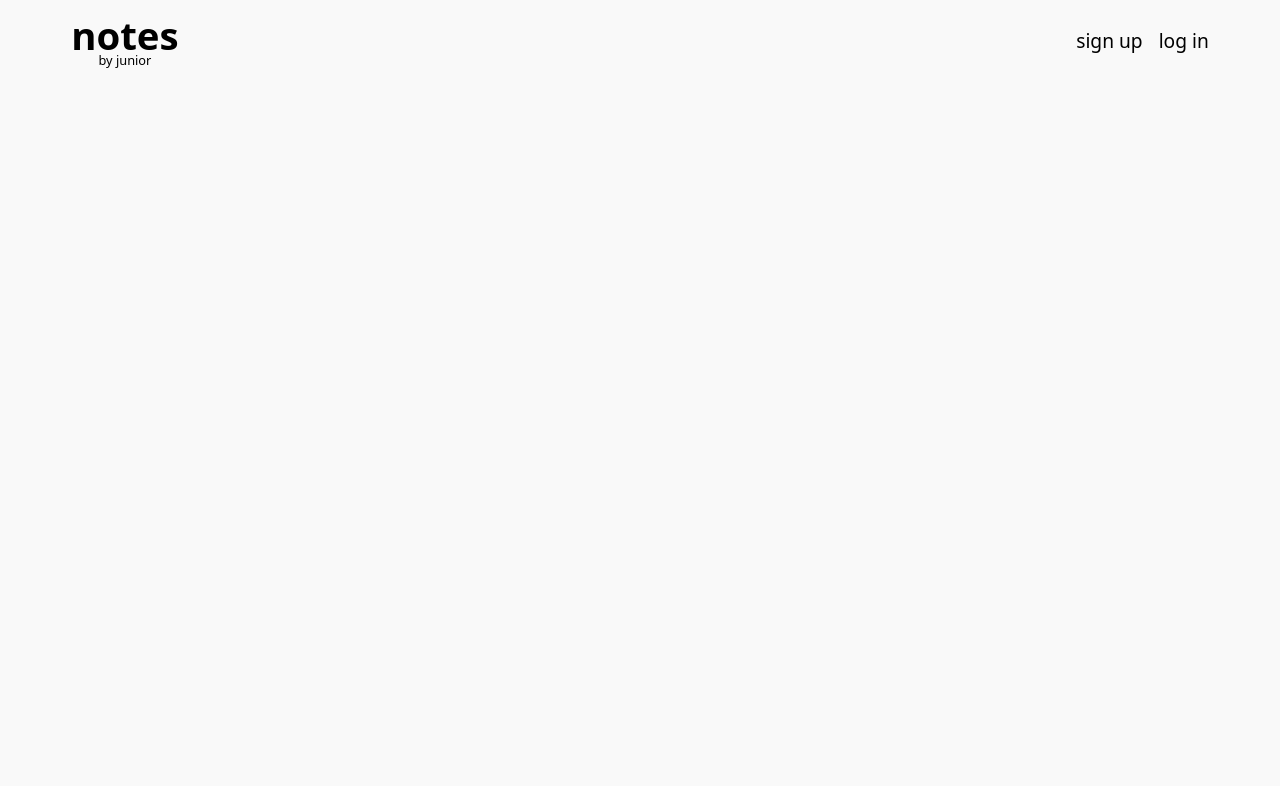
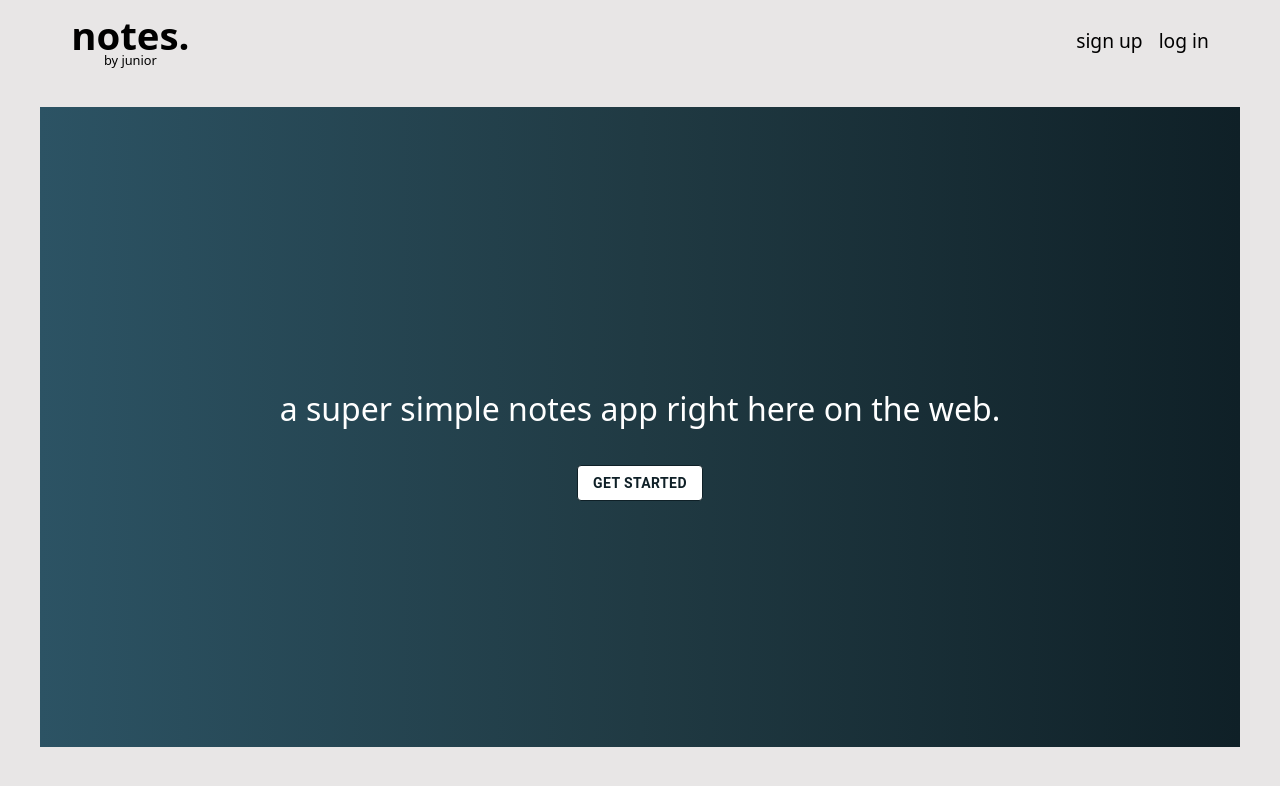
Before and after one commit to juniortmitchell/notes-app, a React (Vite) app: page / in a window 1280 px wide. Shown: the top 786 px of the page. Built offline with nearby package versions, Linux system fonts and the light colour scheme; no server answers.

Commit message:
feat
added a basic hero section/ home screen
will most likely update it later on

```diff
--- a/src/components/AuthForm/authFormStyles.css
+++ b/src/components/AuthForm/authFormStyles.css
@@ -63,6 +63,6 @@ a:hover {
     color: #e0e0e0;
 }
 
-img {
+.auth-container-welcome img {
     filter: brightness(0) invert(1);
 }
--- a/src/components/Header/Header.jsx
+++ b/src/components/Header/Header.jsx
@@ -1,12 +1,44 @@
 import "./headerStyles.css"
-import { Link } from "react-router-dom"
+import { Link, useLocation } from "react-router-dom"
+import { useState, useEffect } from "react"
+import { IconButton, Menu, MenuItem } from "@mui/material"
+import { AccountCircle } from "@mui/icons-material"
 
 export default function Header() {
+    const [isLoggedIn, setIsLoggedIn] = useState(false)
+    const [anchorEl, setAnchorEl] = useState(null)
+    const location = useLocation()
+
+    // Check if user is logged in (has JWT token)
+    // Re-check whenever the route changes
+    useEffect(() => {
+        const token = localStorage.getItem("token")
+        setIsLoggedIn(!!token)
+    }, [location])
+
+    // Handle user menu open
+    const handleMenuOpen = (event) => {
+        setAnchorEl(event.currentTarget)
+    }
+
+    // Handle user menu close
+    const handleMenuClose = () => {
+        setAnchorEl(null)
+    }
+
+    // Handle logout
+    const handleLogout = () => {
+        localStorage.removeItem("token")
+        setIsLoggedIn(false)
+        handleMenuClose()
+        window.location.href = "/"
+    }
+
     return (
         <header className="app-header">
             <div className="header-logo-container">
                 <Link className="header-link" to="/">
-                    <h1 className="header-logo">notes</h1>
+                    <h1 className="header-logo">notes.</h1>
                     <p>by junior</p>
                 </Link>
             </div>
@@ -17,6 +49,50 @@ export default function Header() {
                     </a> */}
                 </div>
                 <div className="header-auth">
+                    {isLoggedIn ? (
+                        <>
+                            <IconButton
+                                size="large"
+                                aria-label="account of current user"
+                                aria-controls="user-menu"
+                                aria-haspopup="true"
+                                onClick={handleMenuOpen}
+                                color="inherit"
+                            >
+                                <AccountCircle />
+                            </IconButton>
+                            <Menu
+                                id="user-menu"
+                                anchorEl={anchorEl}
+                                open={Boolean(anchorEl)}
+                                onClose={handleMenuClose}
+                                anchorOrigin={{
+                                    vertical: "bottom",
+                                    horizontal: "right",
+                                }}
+                                transformOrigin={{
+                                    vertical: "top",
+                                    horizontal: "right",
+                                }}
+                            >
+                                <MenuItem onClick={handleMenuClose}>
+                                    <Link
+                                        to="/profile"
+                                        style={{
+                                            textDecoration: "none",
+                                            color: "inherit",
+                                        }}
+                                    >
+                                        Profile
+                                    </Link>
+                                </MenuItem>
+                                <MenuItem onClick={handleLogout}>
+                                    Logout
+                                </MenuItem>
+                            </Menu>
+                        </>
+                    ) : (
+                        <>
                             <Link className="header-link" to="/register">
                                 sign up
                             </Link>
@@ -24,6 +100,8 @@ export default function Header() {
                             <Link className="header-link" to="/login">
                                 log in
                             </Link>
+                        </>
+                    )}
                 </div>
             </span>
         </header>
--- /dev/null
+++ b/src/components/Home/Home.jsx
@@ -0,0 +1,25 @@
+import "./homeStyles.css"
+import { Container, Button } from "@mui/material"
+import { Link } from "react-router-dom"
+
+export default function Home() {
+    return (
+        <>
+            <Container className="home-container">
+                <p className="home-text">
+                    a super simple notes app right here on the web.
+                </p>
+
+                <Button
+                    id="home-button"
+                    variant="outlined"
+                    color="inherit"
+                    component={Link}
+                    to="/register"
+                >
+                    Get Started
+                </Button>
+            </Container>
+        </>
+    )
+}
--- /dev/null
+++ b/src/components/Home/homeStyles.css
@@ -0,0 +1,21 @@
+.home-container {
+    display: flex;
+    flex-direction: column;
+    align-items: center;
+    justify-content: center;
+    height: 80vh;
+    margin-top: 2rem;
+    background: -webkit-linear-gradient(to right, #2C5364, #203A43, #0F2027);  /* Chrome 10-25, Safari 5.1-6 */
+    background: linear-gradient(to right, #2C5364, #203A43, #0F2027); /* W3C, IE 10+/ Edge, Firefox 16+, Chrome 26+, Opera 12+, Safari 7+ */
+}
+
+.home-text {
+    font-size: 2rem;
+    color: white;
+}
+
+#home-button {
+    background-color: white;
+    color: #0F2027;
+    font-weight: bold;
+}
--- a/src/components/Register/registerStyles.css
+++ b/src/components/Register/registerStyles.css
@@ -64,6 +64,6 @@ a:hover {
     cursor: pointer;
 }
 
-img {
+.register-container-welcome img {
     filter: brightness(0) invert(1);
 }
--- a/src/index.css
+++ b/src/index.css
@@ -5,7 +5,7 @@
 
   color-scheme: light dark;
   color: rgba(31, 31, 31, 0.87);
-  background-color: #f9f9f9;
+  background-color: #e8e6e6;
 
   font-synthesis: none;
   text-rendering: optimizeLegibility;
--- a/src/main.jsx
+++ b/src/main.jsx
@@ -7,6 +7,7 @@ import Login from "./components/Login/Login.jsx"
 import Notes from "./components/Notes/Notes.jsx"
 import { createBrowserRouter, RouterProvider } from "react-router-dom"
 import Header from "./components/Header/Header.jsx"
+import Home from "./components/Home/Home.jsx"
 
 const router = createBrowserRouter([
     {
@@ -25,6 +26,10 @@ const router = createBrowserRouter([
                 path: "/notes",
                 element: <Notes />,
             },
+            {
+                path: "/",
+                element: <Home />,
+            },
         ],
     },
 ])
```
Also changed, not shown: src/assets/donkeywithbook.jpeg (added), src/assets/globe.jpeg (added). Lines whose indentation alone changed are shown as unchanged.
